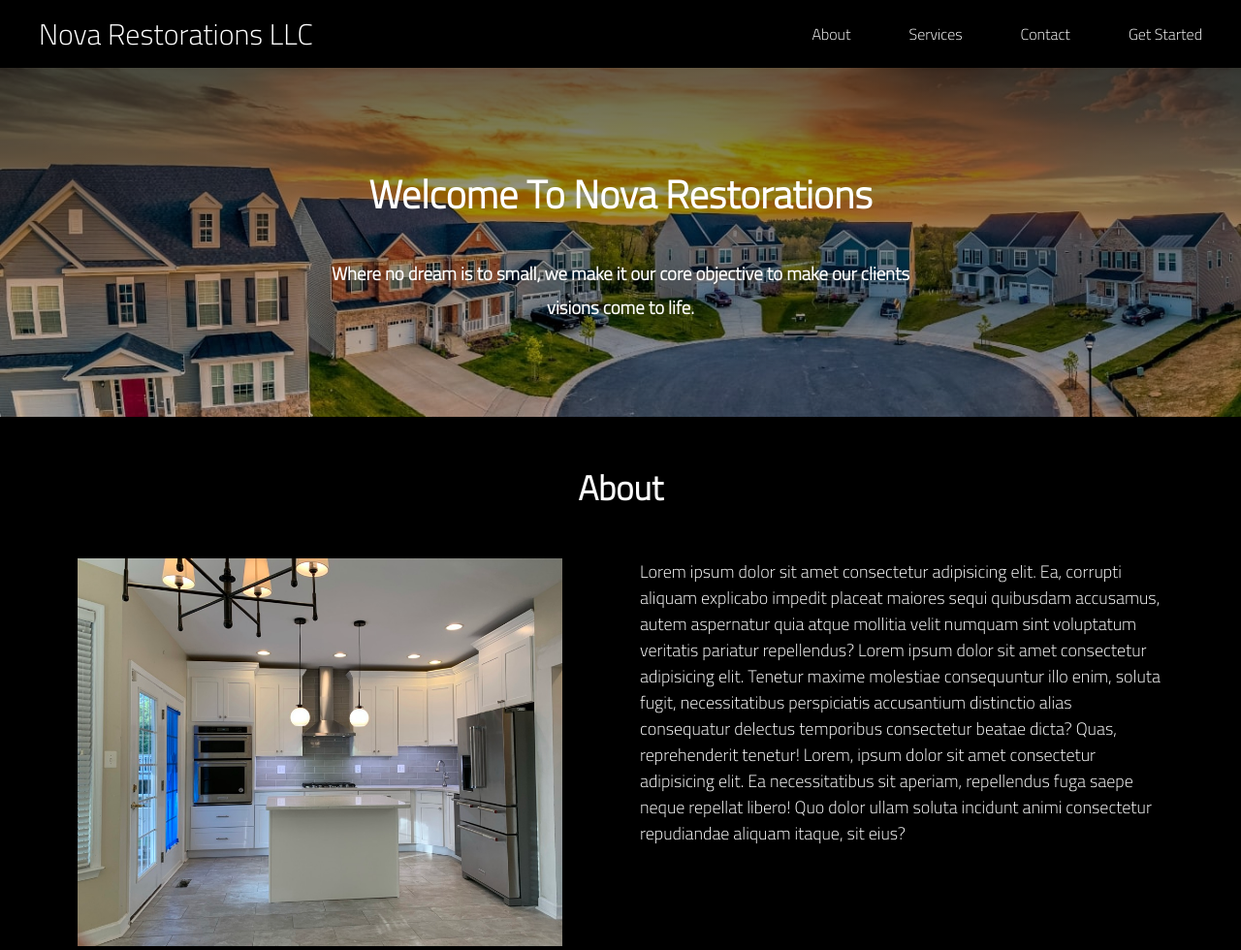
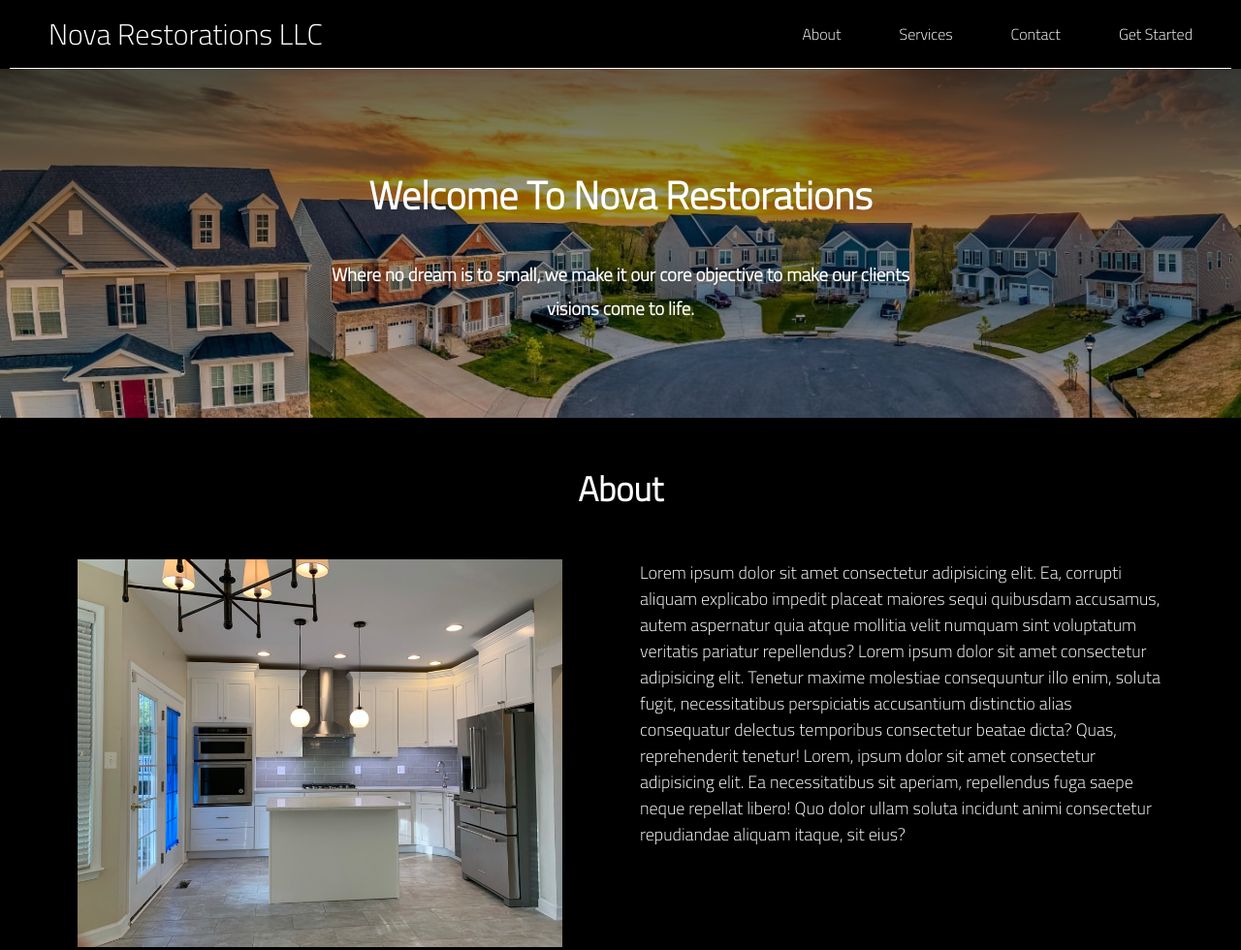
Before and after one commit to luisDevops05/Nova-Restorations-LLC, a plain HTML site: page index.html in a window 1280 px wide. Shown: the top 980 px of the page at 97% size. Drawn offline with Linux system fonts and the light colour scheme; files whose address does not match are found by name; a web font is replaced by a local one.

Commit message:
added border bottom on header

```diff
--- a/style.css
+++ b/style.css
@@ -25,6 +25,9 @@ p {
 }
 header {
   background-color: black;
+  border-bottom: solid 0.5px white;
+  margin-right: 10px;
+  margin-left: 10px;
 }
 
 body {
```
